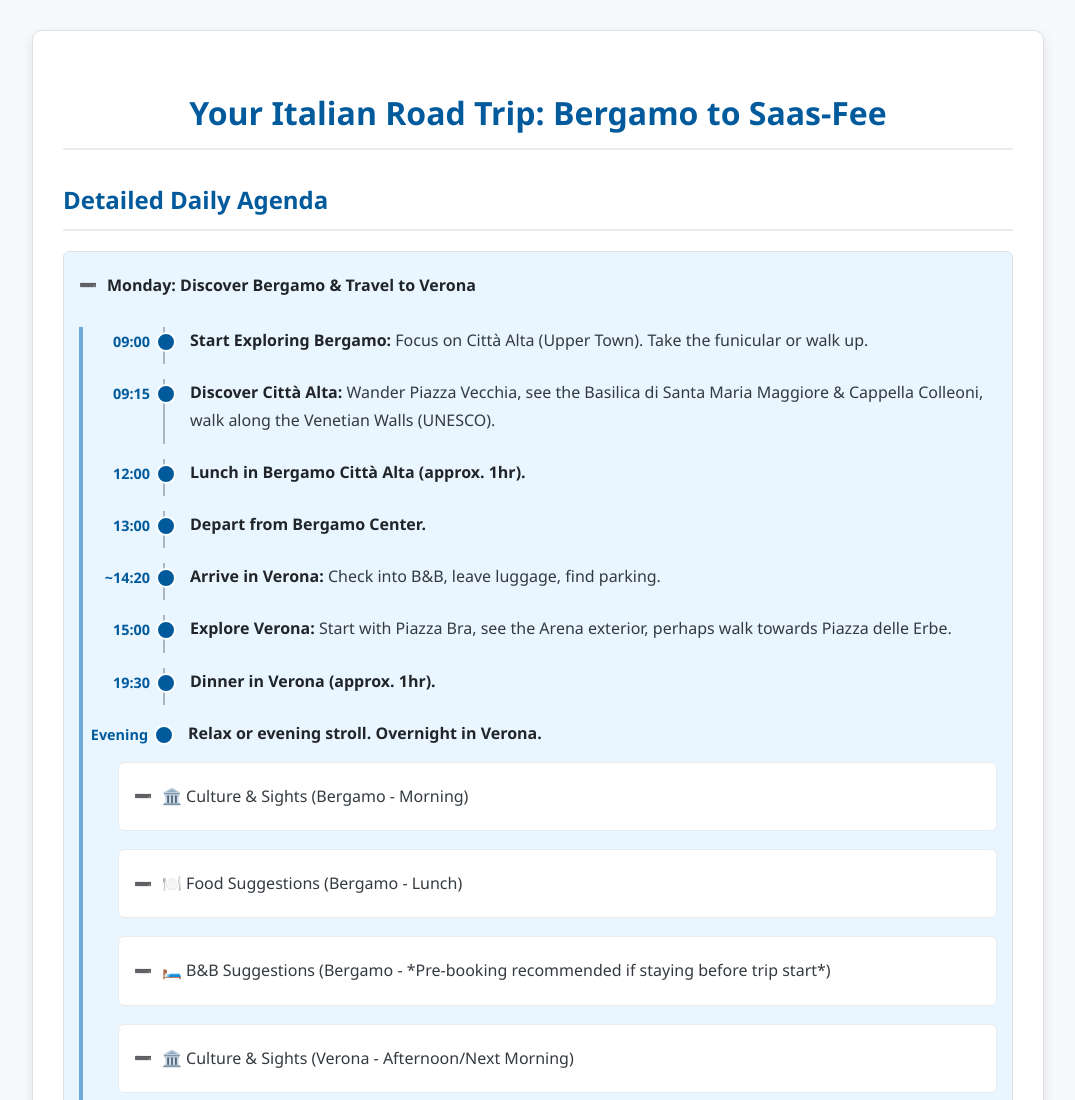
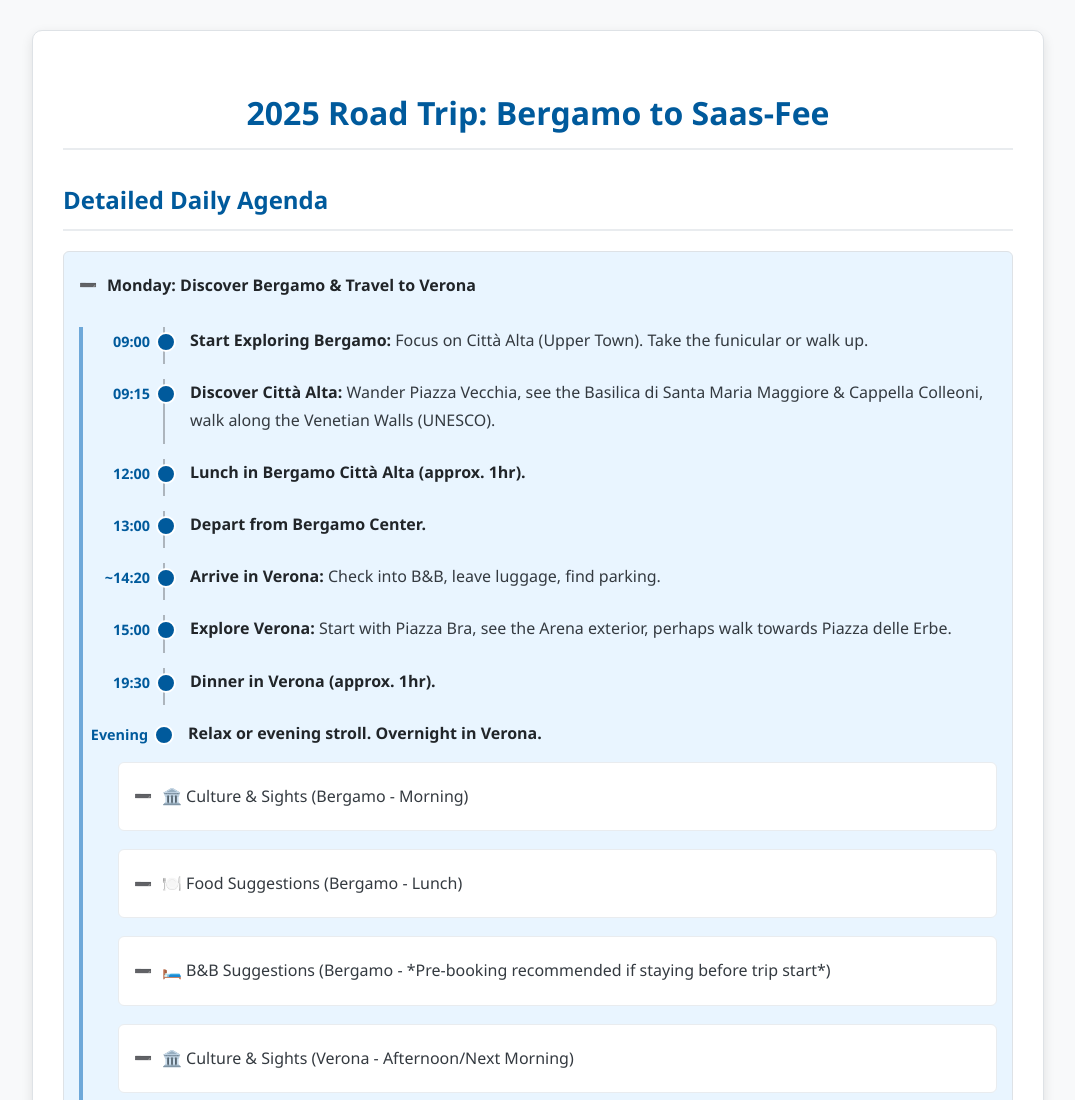
Before and after one commit to thinkingarch/ItalyRoadTrip2025, a plain HTML site: page index.html in a window 1280 px wide. Shown: the top 1100 px of the page, without its empty margins (102-1177 px from the left). Drawn offline with Linux system fonts and the light colour scheme.

Commit message:
Update index.html

```diff
--- a/index.html
+++ b/index.html
@@ -3,7 +3,7 @@
 <head>
     <meta charset="UTF-8">
     <meta name="viewport" content="width=device-width, initial-scale=1.0">
-    <title>Italian Road Trip Plan: Bergamo to Saas-Fee</title>
+    <title>2025 Road Trip: Bergamo to Saas-Fee</title>
     <style>
         /* Basic styling */
         body {
@@ -208,7 +208,7 @@
 </head>
 <body>
     <div class="container">
-        <h1>Your Italian Road Trip: Bergamo to Saas-Fee</h1>
+        <h1>2025 Road Trip: Bergamo to Saas-Fee</h1>
 
         <h2>Detailed Daily Agenda</h2>
 
```
